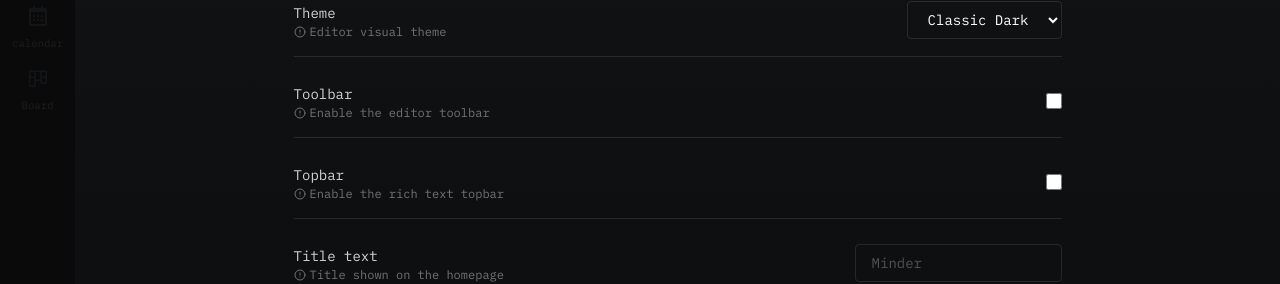
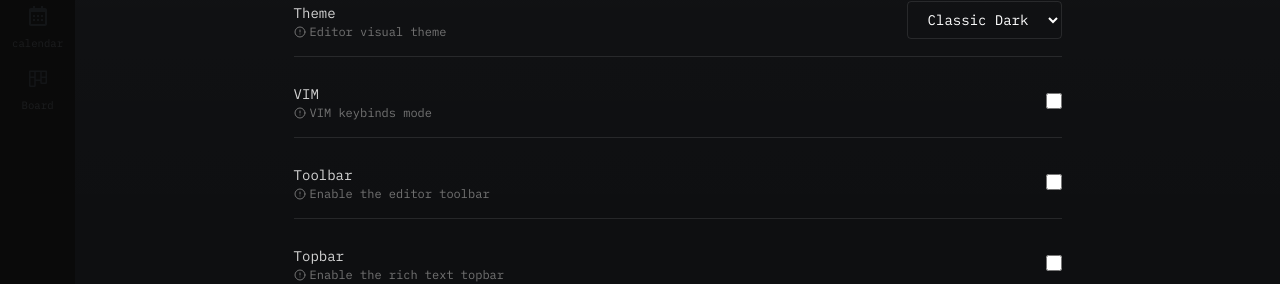
Before and after one commit to orodrigojose/minder, a React (Vite) app in the folder frontend/: page /settings in a window 1280 px wide. Shown: the part 199-483 px from the top of the page. Built offline with nearby package versions, Linux system fonts and the light colour scheme; no server answers.

Commit message:
feat(frontend/settings): vim active/deactive option

```diff
--- a/frontend/src/shared/contexts/SettingsContext.tsx
+++ b/frontend/src/shared/contexts/SettingsContext.tsx
@@ -21,10 +21,9 @@ const initialSettings: SettingsType = {
   theme: "classic-dark",
   placeholder: "",
 
+  vim: false,
   topBar: false,
   toolBar: false,
-  vimMode: false,
-
   titleText: "",
   welcomeText: "",
 };
--- a/frontend/src/shared/pages/Settings.tsx
+++ b/frontend/src/shared/pages/Settings.tsx
@@ -26,6 +26,7 @@ const Settings = () => {
   const [fontSize, setFontSize] = useState(settings.fontSize);
   const [placeholder, setPlaceholder] = useState(settings.placeholder);
 
+  const [vim, setVim] = useState(settings.vim);
   const [topBar, setTopBar] = useState(settings.topBar);
   const [toolBar, setToolBar] = useState(settings.toolBar);
 
@@ -37,6 +38,7 @@ const Settings = () => {
     setFontSize(settings.fontSize);
     setPlaceholder(settings.placeholder);
 
+    setVim(settings.vim);
     setTopBar(settings.topBar);
     setToolBar(settings.toolBar);
 
@@ -71,6 +73,7 @@ const Settings = () => {
           ? placeholder
           : "Please type / to see the commands...",
 
+      vim,
       topBar,
       toolBar,
 
@@ -177,6 +180,24 @@ const Settings = () => {
 
           <div className="w-full flex flex-col gap-4 sm:flex-row sm:items-center sm:justify-between border-b border-white/10 pb-4">
             <div>
+              <label className="text-sm text-neutral-300">VIM</label>
+              <div className="text-xs text-neutral-500 flex gap-1 items-center">
+                <FiAlertCircle />
+                VIM keybinds mode
+              </div>
+            </div>
+            <label className="flex items-center gap-3">
+              <input
+                type="checkbox"
+                checked={vim}
+                onChange={() => setVim(!vim)}
+                className="accent-neutral-200 h-4 w-4 cursor-pointer"
+              />
+            </label>
+          </div>
+
+          <div className="w-full flex flex-col gap-4 sm:flex-row sm:items-center sm:justify-between border-b border-white/10 pb-4">
+            <div>
               <label className="text-sm text-neutral-300">Toolbar</label>
               <div className="text-xs text-neutral-500 flex gap-1 items-center">
                 <FiAlertCircle />
--- a/frontend/src/shared/types/types.ts
+++ b/frontend/src/shared/types/types.ts
@@ -38,9 +38,9 @@ export type SettingsType = {
   theme?: CrepeTheme;
   placeholder?: string;
 
+  vim?: boolean;
   topBar?: boolean;
   toolBar?: boolean;
-  vimMode?: boolean;
 
   titleText: string;
   welcomeText: string;
```
